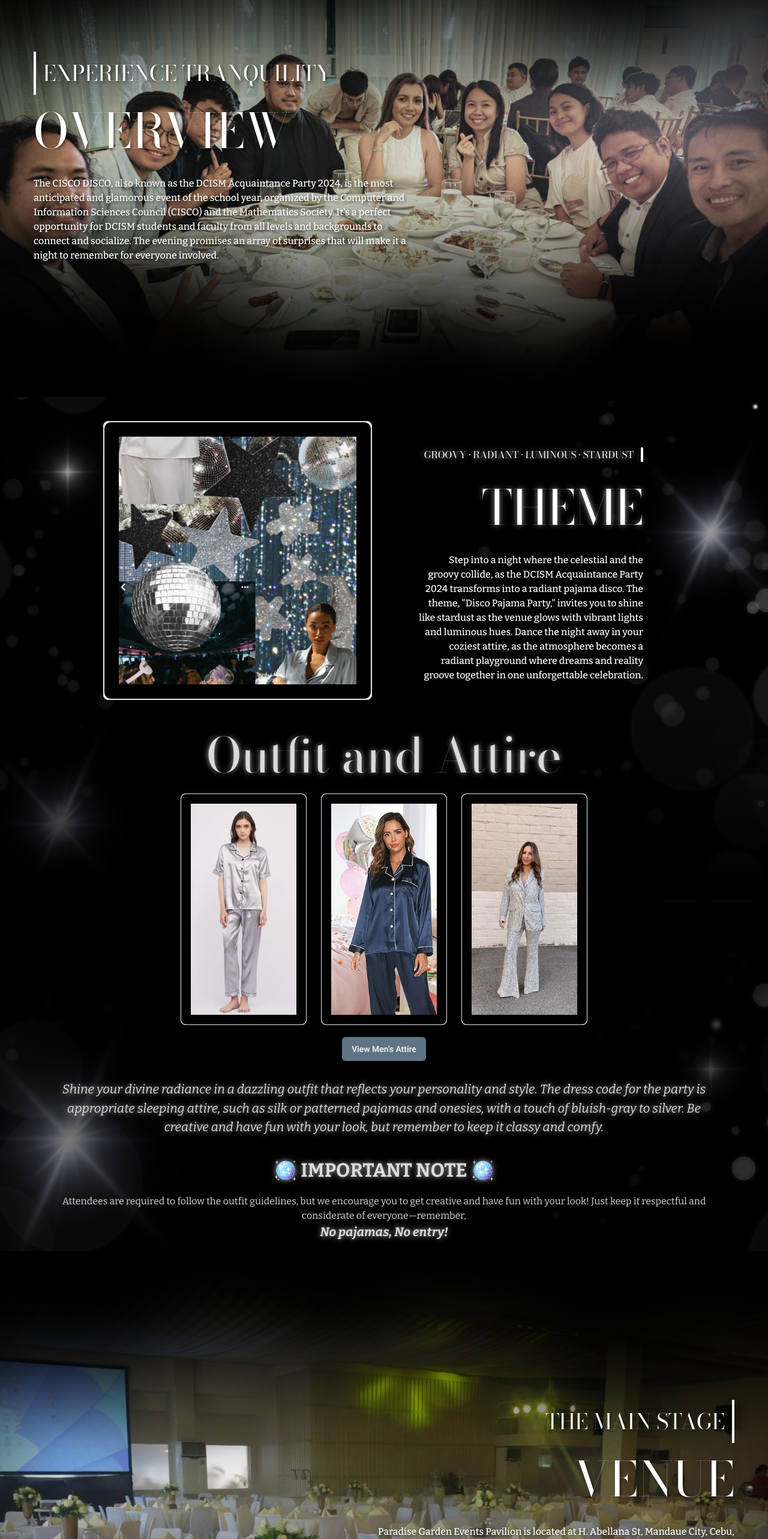
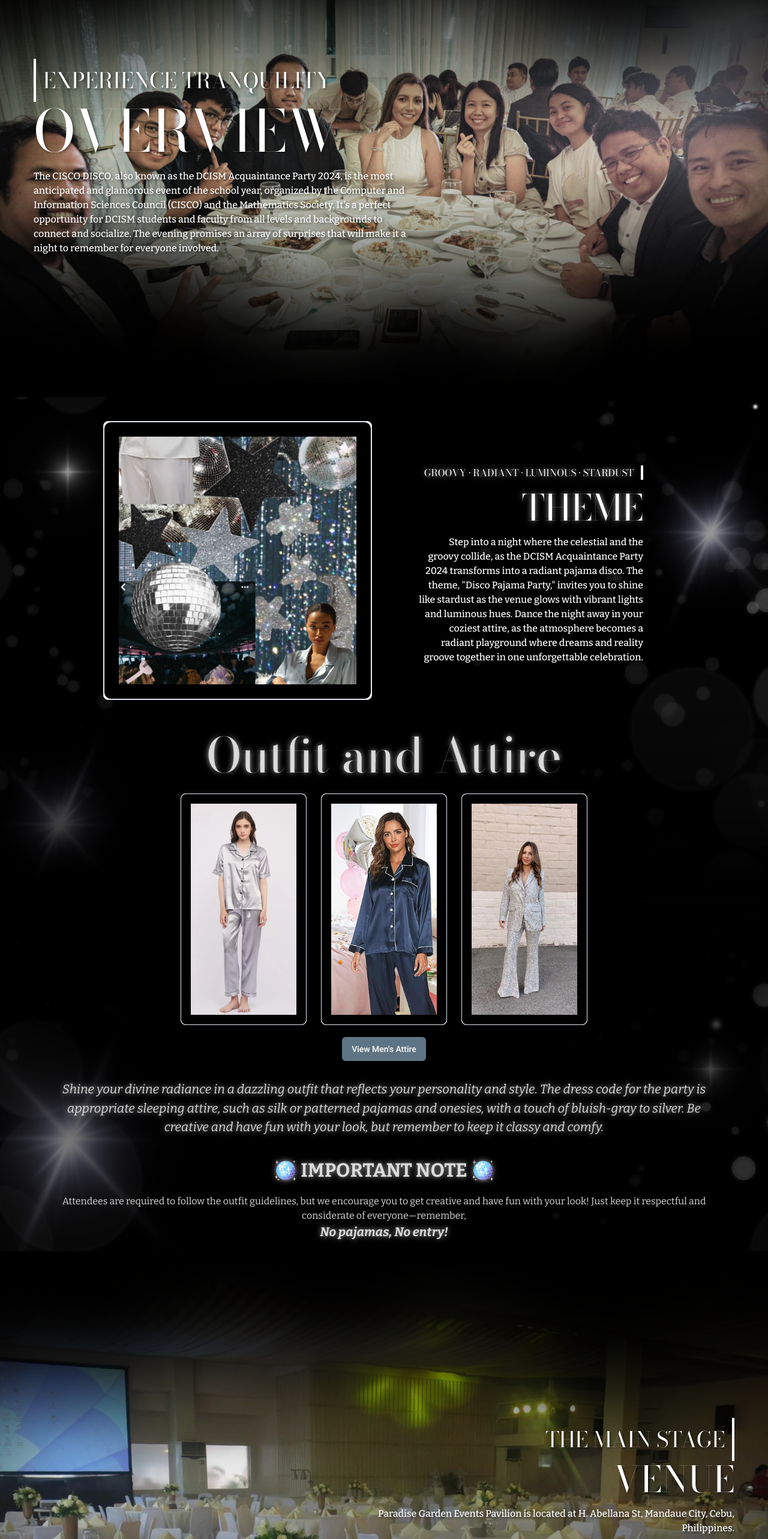
Before and after one commit to baristabarita/dcism-disco, a React (Vite) app: page / in a window 1280 px wide. Shown: the part 1088-3654 px from the top of the page at 60% size. Built offline with nearby package versions, Linux system fonts and the light colour scheme.

Commit message:
[CHORE] Adjusted header text size responsitivity

```diff
--- a/src/components/overview/Overview.tsx
+++ b/src/components/overview/Overview.tsx
@@ -48,7 +48,7 @@ const Overview: React.FC = () => {
           </h1>
         </div>
         <h2
-          className={`text-[5em] font-normal font-bodoni text-white custom-text-shadow ${
+          className={`text-5xl md:text-6xl lg:text-8xl font-normal font-bodoni text-white custom-text-shadow ${
             isVisible ? "animate-fade-up delay-75" : ""
           }`}
         >
--- a/src/components/theme/Theme.tsx
+++ b/src/components/theme/Theme.tsx
@@ -57,7 +57,7 @@ const Theme: React.FC = () => {
         </div>
 
         <h2
-          className={`text-[5em] font-normal font-bodoni text-white text-right glow ${
+          className={`text-5xl md:text-6xl font-normal font-bodoni text-white text-right glow ${
             isVisible ? "animate-fade-up delay-75" : ""
           }`}
         >
--- a/src/components/venue/Venue.tsx
+++ b/src/components/venue/Venue.tsx
@@ -48,7 +48,7 @@ const Venue: React.FC = () => {
           </h1>
         </div>
         <h2
-          className={`text-[5em] font-normal font-bodoni text-white custom-text-shadow ${
+          className={`text-5xl md:text-6xl font-normal font-bodoni text-white custom-text-shadow ${
             isVisible ? "animate-fade-up delay-75" : ""
           }`}
         >
```
